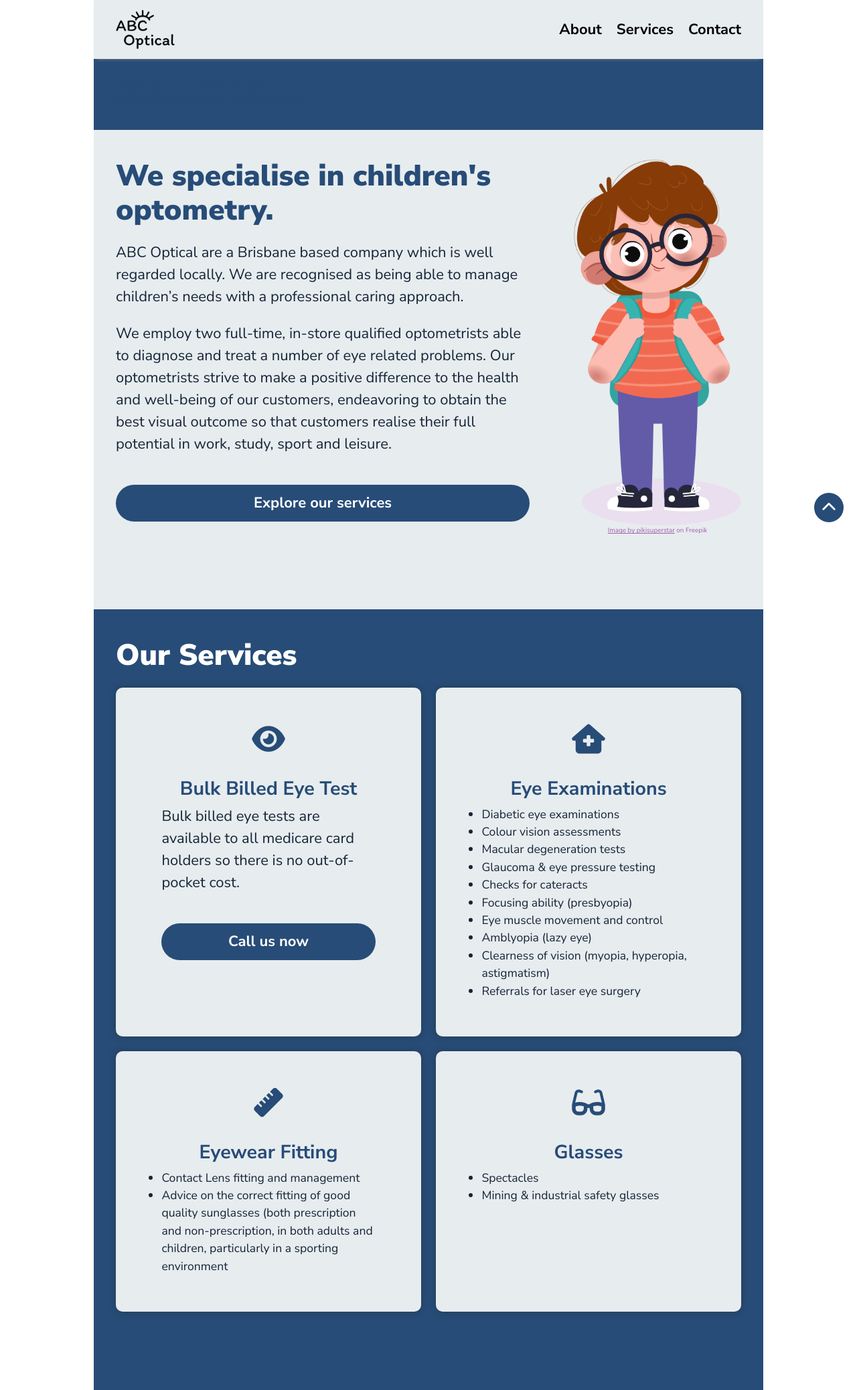
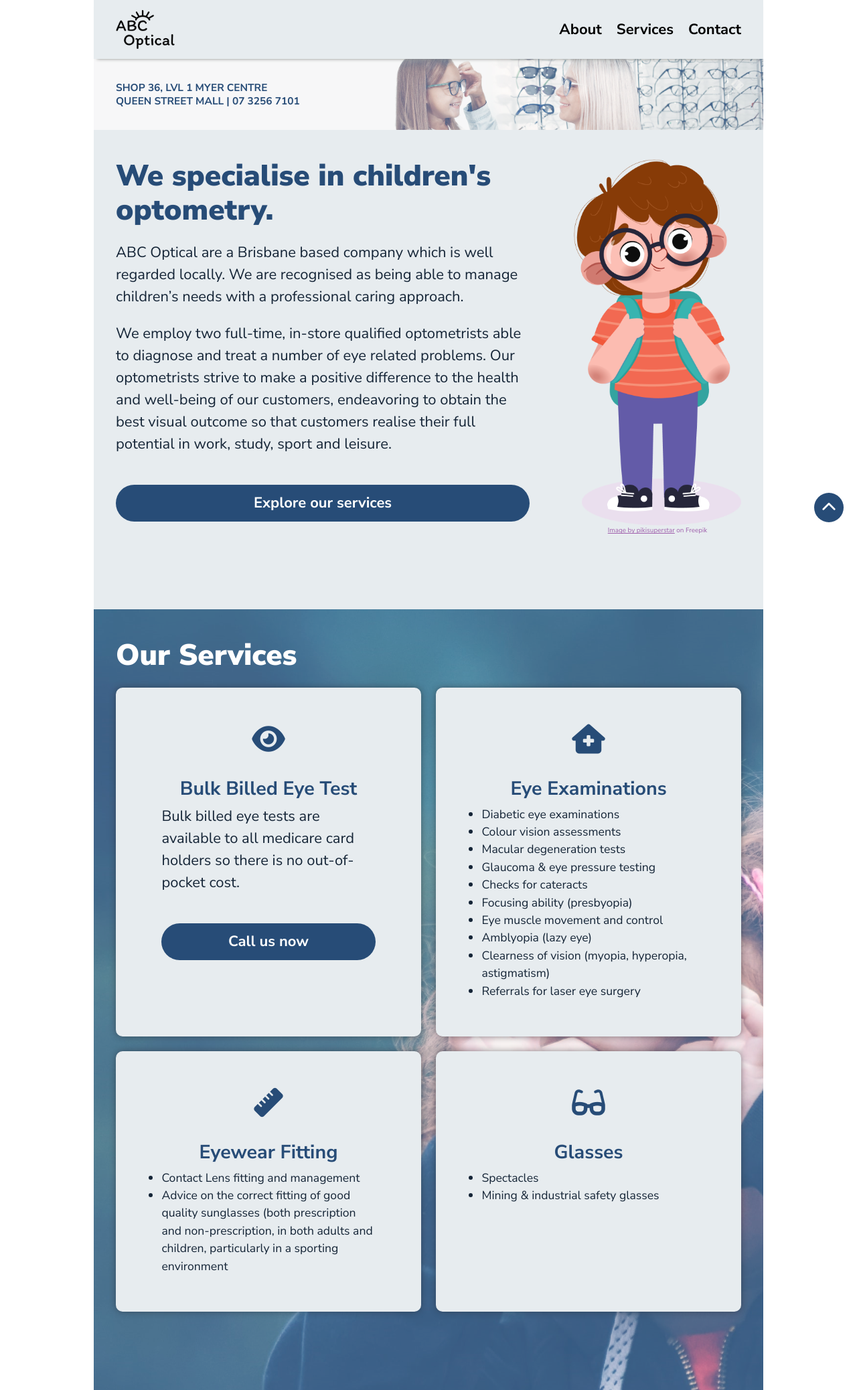
Before and after one commit to xuenobyl/ABC-Optical, a plain HTML site: page index.html in a window 1280 px wide. Shown: the top 2076 px of the page at 67% size. Drawn offline with Linux system fonts and the light colour scheme; the site is published under a folder, as on GitHub Pages, so addresses that start at the root find nothing.

Commit message:
Fix background-image urls

```diff
--- a/css/style.css
+++ b/css/style.css
@@ -219,7 +219,7 @@ p+.button{
     margin-top: 1rem;
 }
 #services {
-    background-image: url("/images/girl.jpg");
+    background-image: url("../images/girl.jpg");
     background-position: left;
     color: white;
 }
@@ -372,7 +372,7 @@ footer p {
 }
 @media (min-width: 770px) {
     header {
-        background-image: url("/images/mum-daughter.jpg");
+        background-image: url("../images/mum-daughter.jpg");
         background-position: 30% 50%;
         color: unset;
         text-align: left;
```
